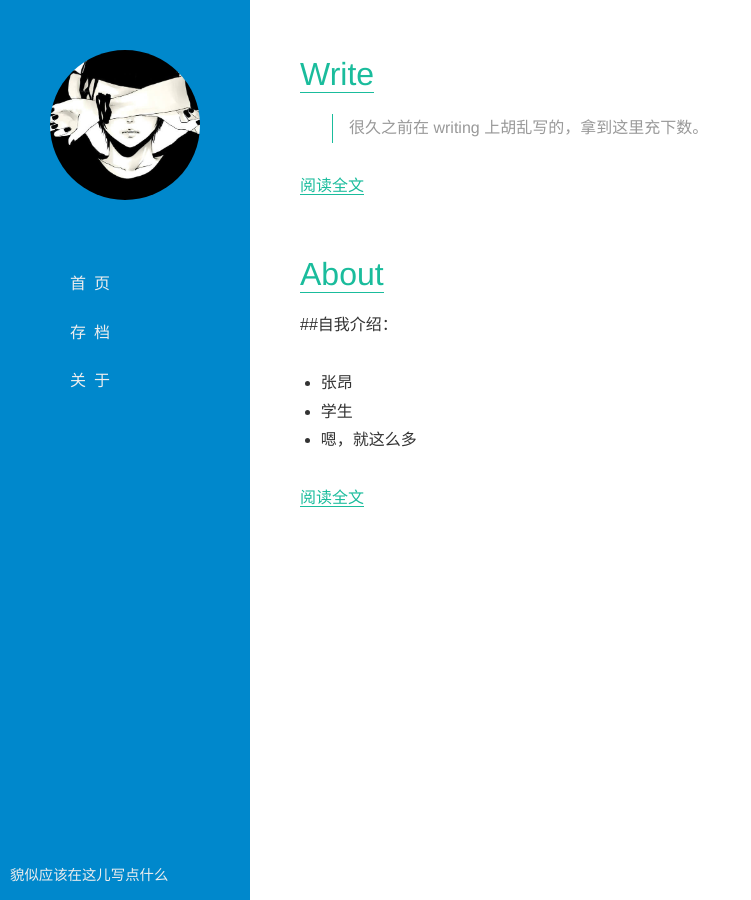
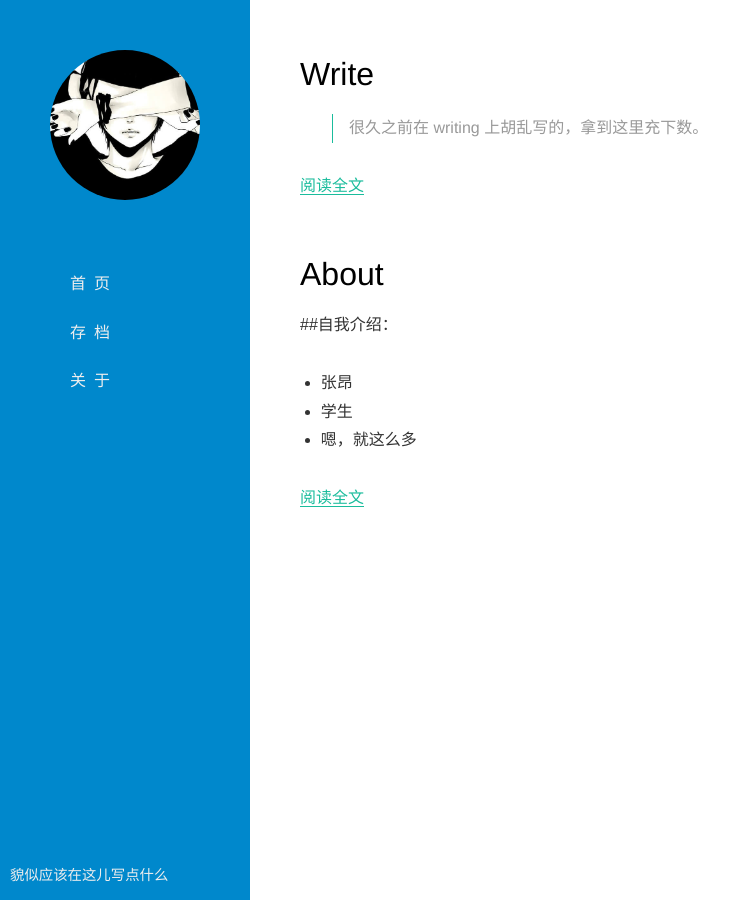
Before and after one commit to for-l00p/zhangziang.github.io, a Jekyll site: the page built from index.html, in a window 1280 px wide. Shown: the whole page, without its empty margins (0-751 px from the left). Built offline with Jekyll 4.4.1, drawn with Linux system fonts in a browser that asks for light colours; Markdown is read by kramdown in place of the engine named in the settings.

Commit message:
fig bug 3

```diff
--- a/index.html
+++ b/index.html
@@ -4,7 +4,7 @@
 {% for post in site.posts %}
 <div class = "extract">
     <div class="title">
-       <h1><a href="{{ post.url }}">{{ post.title }}</a></h1>
+       <h1>{{ post.title }}</h1>
     </div>
     <div class="typo">
         {{ post.excerpt }}
```
